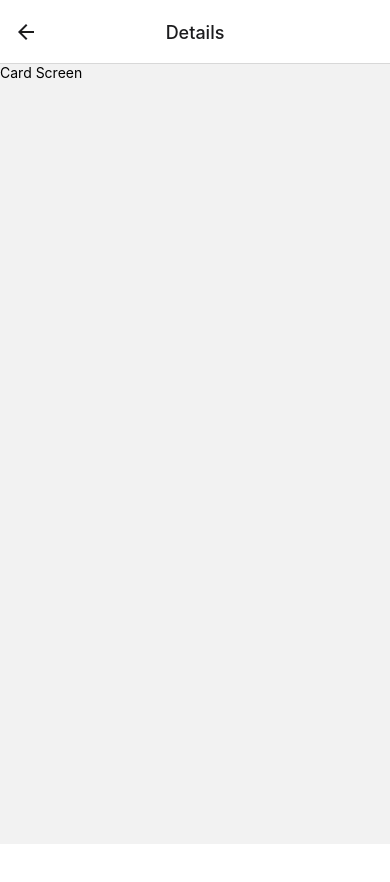
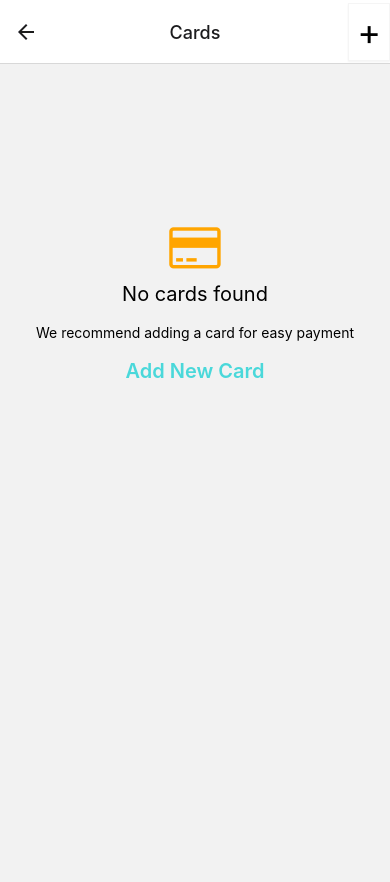
Before and after one commit to HanMyatThu/wgw, a React Native app in the folder mobile/: screen / in a window 390 px wide. Both pictures are taken after a click on the button "GO TO DETAILS". Shown: the top 882 px of the page. Before the commit the page ends 844 px from the top, so only its background shows below. Built offline with nearby package versions, Linux system fonts and the light colour scheme.

Commit message:
create Card Component & Card List Screen

```diff
--- a/mobile/App.tsx
+++ b/mobile/App.tsx
@@ -6,21 +6,26 @@ import { createStackNavigator } from '@react-navigation/stack';
 
 import { HomeScreen } from 'screens/Home';
 import { CardScreen } from 'screens/Card';
+import { AddButton } from 'components/Button/AddButton';
 
 const Stack = createStackNavigator();
 
 function MyStack() {
   return (
-    <Stack.Navigator>
+    <Stack.Navigator
+      screenOptions={{
+        headerTitleAlign: 'center',
+      }}
+    >
       <Stack.Screen
         name="Home"
         component={HomeScreen}
-        options={{ title: 'Home', headerTitleAlign: 'center' }}
+        options={{ title: 'Home' }}
       />
       <Stack.Screen
         name="Cards"
         component={CardScreen}
-        options={{ title: 'Details', headerTitleAlign: 'center' }}
+        options={{ title: 'Cards', headerRight: () => <AddButton icon='icon-plus' /> }}
       />
     </Stack.Navigator>
   );
--- a/mobile/package.json
+++ b/mobile/package.json
@@ -9,6 +9,7 @@
     "web": "expo start --web"
   },
   "dependencies": {
+    "@expo/vector-icons": "^14.0.2",
     "@react-navigation/native": "^6.1.17",
     "@react-navigation/stack": "^6.3.29",
     "expo": "~51.0.9",
--- /dev/null
+++ b/mobile/src/components/Button/AddButton.tsx
@@ -0,0 +1,31 @@
+import React from 'react'
+import { Icon } from 'components/Icon/Icon'
+import { Pressable, Text } from 'react-native';
+import { twMerge } from 'tailwind-merge';
+
+interface IButton {
+  id?: string,
+  onClick?: () => void,
+  icon: string,
+  className?: string,
+}
+
+export const AddButton = ({
+  id,
+  onClick,
+  icon,
+  className
+}: IButton) => {
+  return (
+    <Pressable
+      id={id}
+      onPress={onClick}
+      className={
+        twMerge("bg-white p-2 border border-neutral-100 shadow-sm text-center transition hover:bg-neutral-100 hover:border-neutral-300",
+          className
+        )
+      }>
+      <Text className='text-4xl'>+</Text>
+    </Pressable>
+  )
+}
--- /dev/null
+++ b/mobile/src/components/Card/VisaCard.tsx
@@ -0,0 +1,34 @@
+import React from 'react'
+import { View, Image, Text } from 'react-native'
+import { cardInterface } from 'interfaces'
+
+export const VisaCard = ({
+  cardNumber,
+  name,
+  expiryDate,
+}: cardInterface) => {
+  return (
+    <View className="block min-w-full p-8 shadow-lg bg-white border border-gray-200 rounded-lg hover:bg-gray-100">
+      <Text className="mb-2 text-3xl font-bold tracking-tight text-blue-900">VISA</Text>
+      <Text className="mt-3 text-xl space-x-1 font-light tracking-widest  text-gray-700 dark:text-gray-400">•••• •••• •••• 1231</Text>
+      <View className="mt-4 flex flex-row justify-between">
+        <View className='flex flex-col'>
+          <Text className='font-light text-sm tracking-tight text-neutral-600'>
+            Name on Card
+          </Text>
+          <Text className='mt-2 font-semibold text-neutral-800'>
+            Draz
+          </Text>
+        </View>
+        <View className='flex flex-col'>
+          <Text className='font-light text-sm tracking-tight text-neutral-600'>
+            Expires
+          </Text>
+          <Text className='mt-2 font-semibold text-neutral-800'>
+            12/05
+          </Text>
+        </View>
+      </View>
+    </View>
+  )
+}
--- /dev/null
+++ b/mobile/src/components/Icon/Icon.tsx
@@ -0,0 +1,42 @@
+import React from 'react'
+import { View } from 'react-native'
+
+interface IIconDetails {
+  viewBox?: string,
+  width?: string,
+  height?: string,
+  fill?: string,
+}
+
+const PlusIcon = ({
+  viewBox = "0 0 24 24",
+  width = "24",
+  height = "24",
+  fill = "none"
+}: IIconDetails) => {
+  return (
+    <View>
+      <svg xmlns="http://www.w3.org/2000/svg" width="400px" height="400px" viewBox={viewBox} fill="none">
+        <rect width={width} height={height} fill={fill} />
+        <path d="M12 6V18" stroke="#000000" strokeLinecap="round" strokeLinejoin="round" />
+        <path d="M6 12H18" stroke="#000000" strokeLinecap="round" strokeLinejoin="round" />
+      </svg>
+    </View>
+  )
+}
+
+interface IIcon extends IIconDetails {
+  name: string,
+}
+
+export const Icon = ({
+  name,
+  ...props
+}: IIcon) => {
+  switch (name) {
+    case 'icon-plus':
+      return <PlusIcon {...props} />
+    default:
+      break;
+  }
+}
--- /dev/null
+++ b/mobile/src/hooks/useCardHooks.ts
@@ -0,0 +1,36 @@
+import React, { useState } from 'react'
+import { cardInterface } from 'interfaces'
+
+export const useCardHooks = () => {
+  const [cards, setCards] = useState<cardInterface[]>([])
+
+  const removeCard = (card: cardInterface) => {
+    const isCardExisted = cards.find((cd: cardInterface) => cd.cardNumber === card.cardNumber)
+
+    if (!isCardExisted) {
+      return false
+    }
+
+    const updatedCards = cards.filter((cd: cardInterface) => card.cardNumber !== cd.cardNumber)
+    setCards(updatedCards)
+    return true
+  }
+
+  const addNewCard = (card: cardInterface) => {
+    const isCardExisted = cards.find((cd: cardInterface) => cd.cardNumber === card.cardNumber)
+
+    if (isCardExisted) {
+      return false
+    }
+
+    const updatedCards: cardInterface[] = cards.concat(card)
+    setCards(updatedCards)
+    return true
+  }
+
+  return {
+    cards,
+    removeCard,
+    addNewCard
+  }
+}
--- /dev/null
+++ b/mobile/src/interfaces/cardInterface.ts
@@ -0,0 +1,6 @@
+export interface cardInterface {
+  cardNumber: string
+  name: string,
+  expiryDate: string,
+  userId: string,
+}
--- /dev/null
+++ b/mobile/src/interfaces/index.ts
@@ -0,0 +1,8 @@
+import { cardInterface } from "./cardInterface";
+import { userInterface } from "./userInterface";
+
+
+export {
+  cardInterface,
+  userInterface
+}
--- /dev/null
+++ b/mobile/src/interfaces/userInterface.ts
@@ -0,0 +1,6 @@
+import { cardInterface } from "./cardInterface"
+
+export interface userInterface {
+  name: string,
+  cards: cardInterface[]
+}
--- a/mobile/src/screens/Card/index.tsx
+++ b/mobile/src/screens/Card/index.tsx
@@ -1,10 +1,48 @@
 import React from 'react';
-import { View, Text } from 'react-native';
+import { View, Text, Pressable } from 'react-native';
+import { useCardHooks } from 'hooks/useCardHooks';
+import { FontAwesome } from '@expo/vector-icons'
+import { VisaCard } from 'components/Card/VisaCard';
+import { cardInterface } from 'interfaces';
 
 export const CardScreen = () => {
+
+  const { cards } = useCardHooks()
+
   return (
     <View>
-      <Text>Card Screen</Text>
+      {
+        !cards.length ?
+          (
+            <View className='h-screen flex items-center mt-40'>
+              <FontAwesome name="credit-card" size={48} color="orange" />
+              <Text className='my-2 text-xl'>No cards found</Text>
+              <Text className='my-2 text-md'>We recommend adding a card for easy payment</Text>
+              <Pressable>
+                <Text
+                  className='my-2 text-[#4AD8DA] text-xl font-semibold'
+                >
+                  Add New Card
+                </Text>
+              </Pressable>
+            </View>
+          ) :
+          (
+            <View className='flex mx-4 my-8 items-center justify-center gap-3'>
+              {
+                cards.map((card: cardInterface, idx: number) => (
+                  <VisaCard
+                    key={idx}
+                    cardNumber={card.cardNumber}
+                    expiryDate={card.expiryDate}
+                    name={card.name}
+                    userId={card.userId}
+                  />
+                ))
+              }
+            </View>
+          )
+      }
     </View>
   );
 }
--- a/mobile/src/screens/Home/index.tsx
+++ b/mobile/src/screens/Home/index.tsx
@@ -1,7 +1,6 @@
 import * as React from 'react';
 import { Button, View, Text } from 'react-native';
 import { StackNavigationProp } from '@react-navigation/stack';
-import { RouteProp } from '@react-navigation/native';
 
 type RootStackParamList = {
   Home: undefined;
```
Also changed, not shown: mobile/src/screens/Card/AddCard.tsx (added), 1 other file (tests, documents, lock files or other folders).
